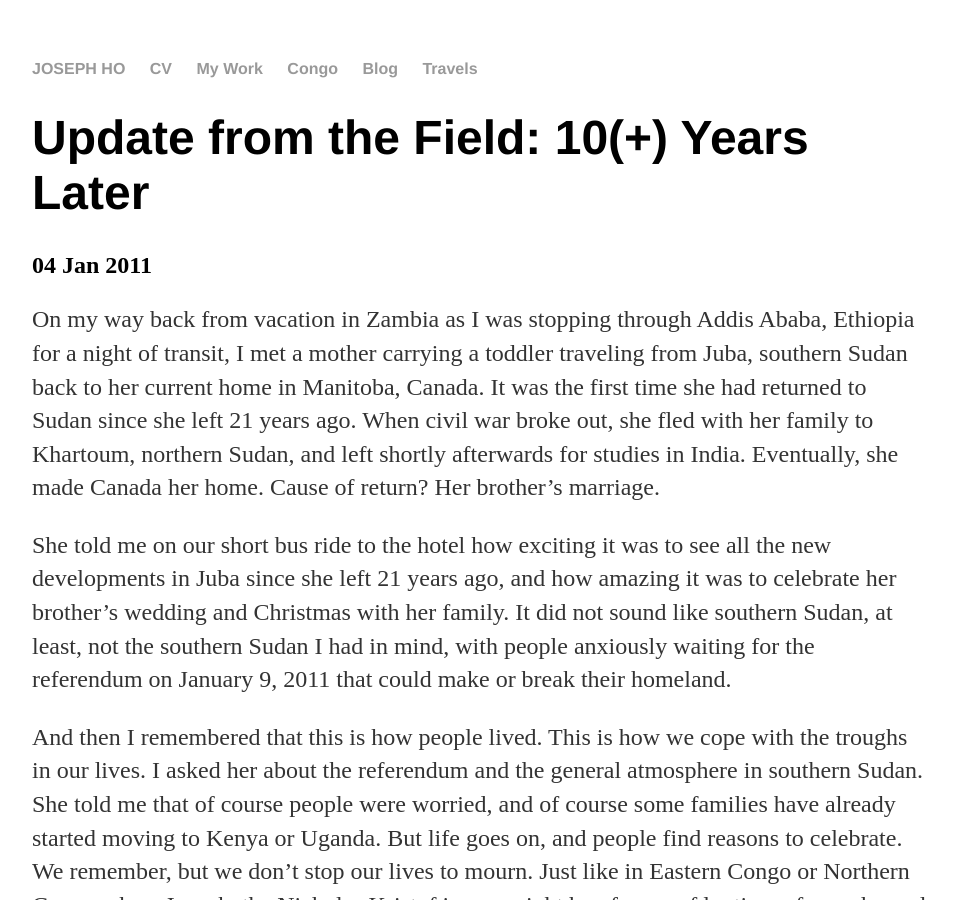
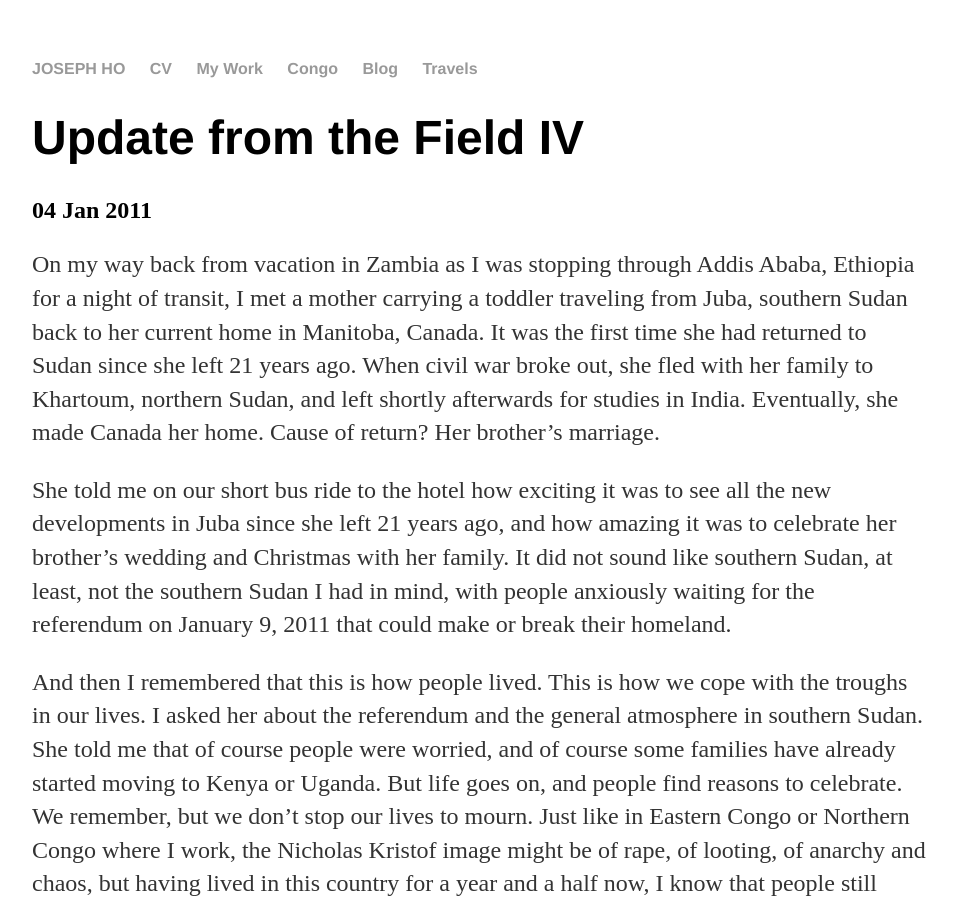
Before and after one commit to onwardjho/onwardjho.github.io, a Jekyll site: the page built from _posts/2017-09-10-onwardjho-update-field-201101.md, in a window 1280 px wide and 900 px high. Shown: the whole window, without its empty margins (160-1116 px from the left). Built offline with Jekyll 4.4.1, drawn with Linux system fonts in a browser that asks for light colours; comment, search, counter and statistics services are not loaded.

Commit message:
Update 2017-09-10-onwardjho-update-field-201101.md

```diff
--- a/_posts/2017-09-10-onwardjho-update-field-201101.md
+++ b/_posts/2017-09-10-onwardjho-update-field-201101.md
@@ -1,6 +1,6 @@
 ---
 layout: post
-title: "Update from the Field: 10(+) Years Later"
+title: "Update from the Field IV"
 date: 2011-01-4
 ---
 On my way back from vacation in Zambia as I was stopping through Addis Ababa, Ethiopia for a night of transit, I met a mother carrying a toddler traveling from Juba, southern Sudan back to her current home in Manitoba, Canada.  It was the first time she had returned to Sudan since she left 21 years ago.  When civil war broke out, she fled with her family to Khartoum, northern Sudan, and left shortly afterwards for studies in India.  Eventually, she made Canada her home.  Cause of return?  Her brother’s marriage.
```
